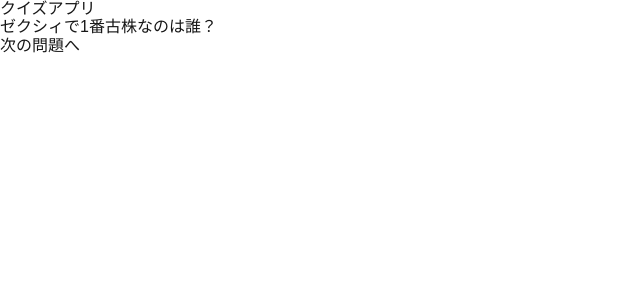
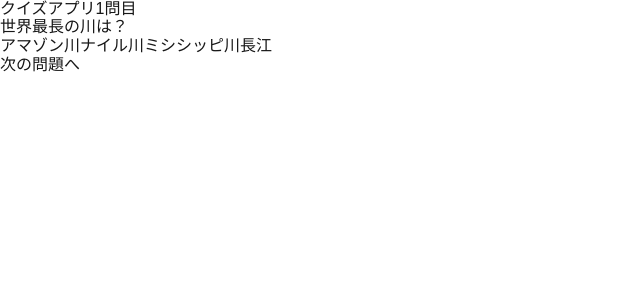
Before and after one commit to toraguitar/quiz-app, a Next.js app: page / in a window 1280 px wide. Shown: the top 300 px of the page, without its empty margins (0-640 px from the left). Built offline with nearby package versions, Linux system fonts and the light colour scheme.

Commit message:
クイズデータのjsonを用意、クイズデータをランダムに選んで画面に出力するロジックを実装

```diff
--- a/src/app/page.tsx
+++ b/src/app/page.tsx
@@ -1,15 +1,72 @@
 "use client"
 
+import { useEffect, useState } from "react";
+import data from "../data/data.json"
+
+type Question = {
+  id: number
+  question: string
+  options: string[]
+  correctAnswer: string
+}
 
 export default function QuizApp() {
+  const [questions, setQuestions] = useState<Question[]>([]);
+  const [currentQuestionIndex, setCurrentQuestionIndex] = useState(0);
+
+  /**
+   * 問題番号をランダムに3つ出す
+   * @returns {number[]} ランダムに抽出された問題の番号群
+   */
+  const getNumbers = () => {
+    const numList: number[] = [];
+    let count = 0;
+
+    while (count < 3) {
+      const num = Math.floor(Math.random() * 10);
+      if (!numList.includes(num)) {
+        numList.push(num);
+        count = count + 1;
+      }
+    }
+
+    return numList;
+  };
+
+  useEffect(() => {
+    const quizList: Question[] = [];
+    const numberList = getNumbers();
+    for (let i = 0; i < numberList.length; i++) {
+      quizList.push(data[numberList[i]]);
+    }
+    setQuestions(quizList);
+    console.log(quizList);
+  }, []);
+
+  const currentQuestion = questions[currentQuestionIndex];
+
+  if (questions.length === 0) return;
+
   return (
     <div className="quizApp">
       <h2 className="quizApp__title">
-        クイズアプリ
+        クイズアプリ{currentQuestionIndex + 1}問目
       </h2>
-      <p>ゼクシィで1番古株なのは誰？</p>
-      <div className="">
-      </div>
+      <p className="quizApp__questionTitle">{currentQuestion.question}</p>
+      <ul className="quizApp__list">
+        <li className="quizApp__listItem">
+        {currentQuestion.options.map((option, index) => (
+          <label key={index} className="">
+            <input
+              type="radio"
+              name="answer"
+              value={option}
+            />
+            {option}
+          </label>
+        ))}
+        </li>
+      </ul>
       <button className="">
         次の問題へ
       </button>
--- /dev/null
+++ b/src/data/data.json
@@ -0,0 +1,62 @@
+[
+  {
+    "id": 1,
+    "question": "日本の首都は？",
+    "options": ["大阪", "京都", "東京", "横浜"],
+    "correctAnswer": "東京"
+  },
+  {
+    "id": 2,
+    "question": "世界で最も人口が多い国は？",
+    "options": ["インド", "中国", "アメリカ", "インドネシア"],
+    "correctAnswer": "インド"
+  },
+  {
+    "id": 3,
+    "question": "1年は何日？",
+    "options": ["364日", "365日", "366日", "367日"],
+    "correctAnswer": "365日"
+  },
+  {
+    "id": 4,
+    "question": "人体で最大の臓器は？",
+    "options": ["心臓", "肺", "肝臓", "皮膚"],
+    "correctAnswer": "皮膚"
+  },
+  {
+    "id": 5,
+    "question": "地球から最も近い惑星は？",
+    "options": ["火星", "金星", "水星", "木星"],
+    "correctAnswer": "金星"
+  },
+  {
+    "id": 6,
+    "question": "サッカーのワールドカップは何年ごとに開催される？",
+    "options": ["2年", "3年", "4年", "5年"],
+    "correctAnswer": "4年"
+  },
+  {
+    "id": 7,
+    "question": "「モナリザ」を描いた画家は？",
+    "options": ["ゴッホ", "ピカソ", "レオナルド・ダ・ヴィンチ", "ミケランジェロ"],
+    "correctAnswer": "レオナルド・ダ・ヴィンチ"
+  },
+  {
+    "id": 8,
+    "question": "日本の国花は？",
+    "options": ["桜", "菊", "梅", "藤"],
+    "correctAnswer": "菊"
+  },
+  {
+    "id": 9,
+    "question": "世界最長の川は？",
+    "options": ["アマゾン川", "ナイル川", "ミシシッピ川", "長江"],
+    "correctAnswer": "ナイル川"
+  },
+  {
+    "id": 10,
+    "question": "「ハリー・ポッター」シリーズの作者は？",
+    "options": ["J.K.ローリング", "C.S.ルイス", "J.R.R.トールキン", "ロアルド・ダール"],
+    "correctAnswer": "J.K.ローリング"
+  }
+]
```
